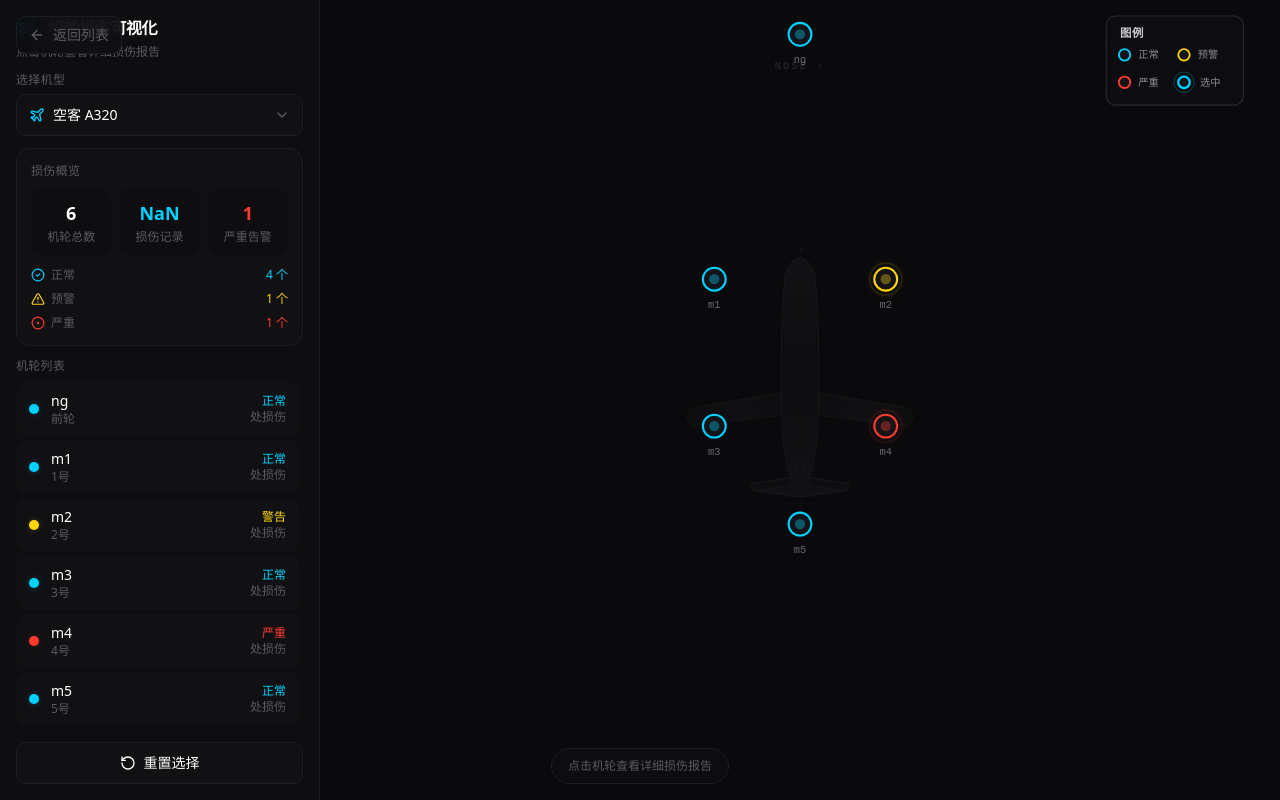
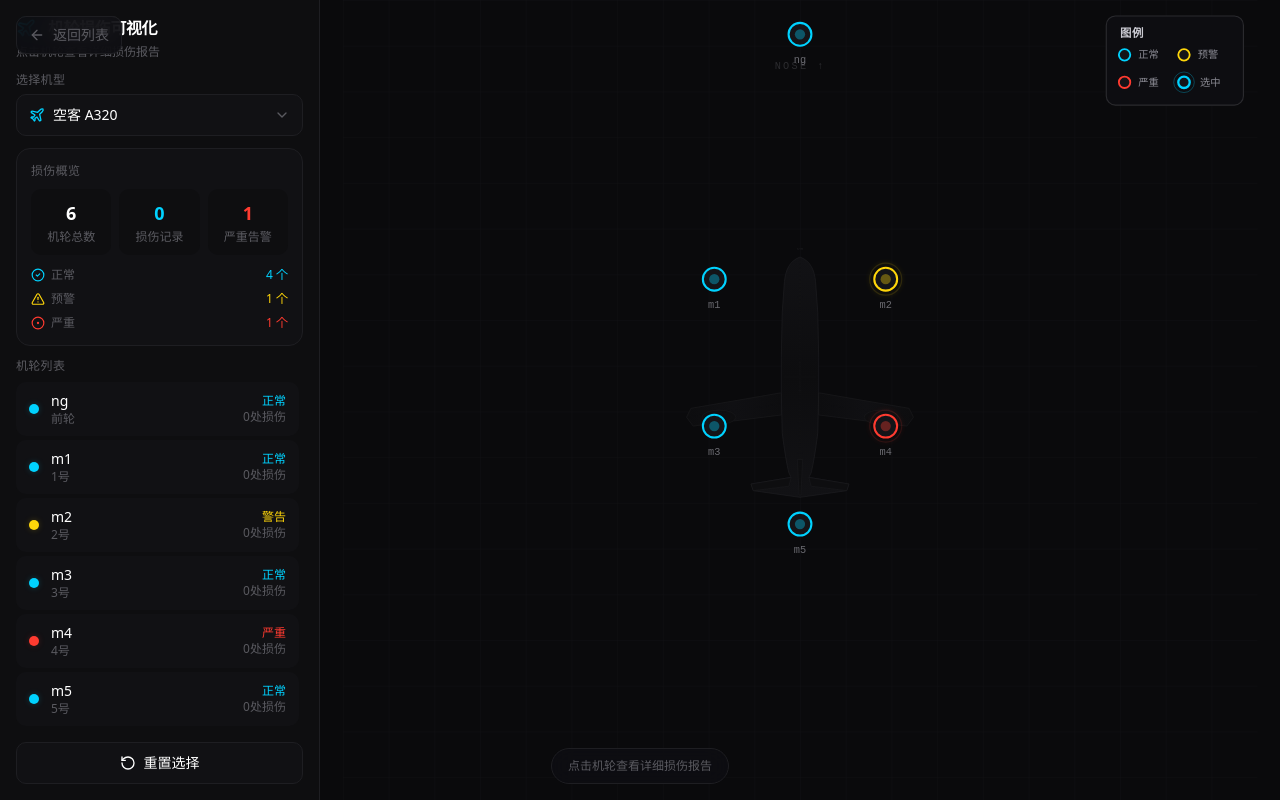
Before and after one commit to gerallen/airplane-sunshang, a React (Vite) app: page /detail/1/1 in a window 1280 px wide. Built offline with nearby package versions, Linux system fonts and the light colour scheme.

Commit message:
Fix optional damageCount undefined in LeftPanel

```diff
--- a/src/components/ui/LeftPanel.tsx
+++ b/src/components/ui/LeftPanel.tsx
@@ -23,7 +23,7 @@ export function LeftPanel() {
   const [isModelOpen, setIsModelOpen] = useState(false);
 
   const model = aircraftModels.find(a => a.id === selectedModelId) || aircraftModels[0];
-  const totalDamages = model.tires.reduce((sum, t) => sum + t.damageCount, 0);
+  const totalDamages = model.tires.reduce((sum, t) => sum + (t.damageCount ?? 0), 0);
   const criticalCount = model.tires.filter(t => t.status === 'critical').length;
   const warningCount = model.tires.filter(t => t.status === 'warning').length;
 
@@ -236,7 +236,7 @@ export function LeftPanel() {
                     {getStatusText(tire.status)}
                   </div>
                   <div className="text-xs" style={{ color: '#5A5A60' }}>
-                    {tire.damageCount}处损伤
+                    {(tire.damageCount ?? 0)}处损伤
                   </div>
                 </div>
               </button>
```
